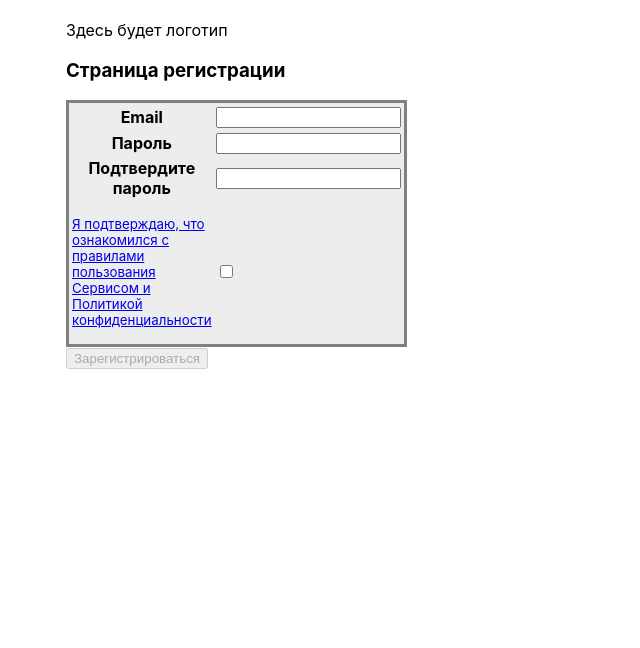
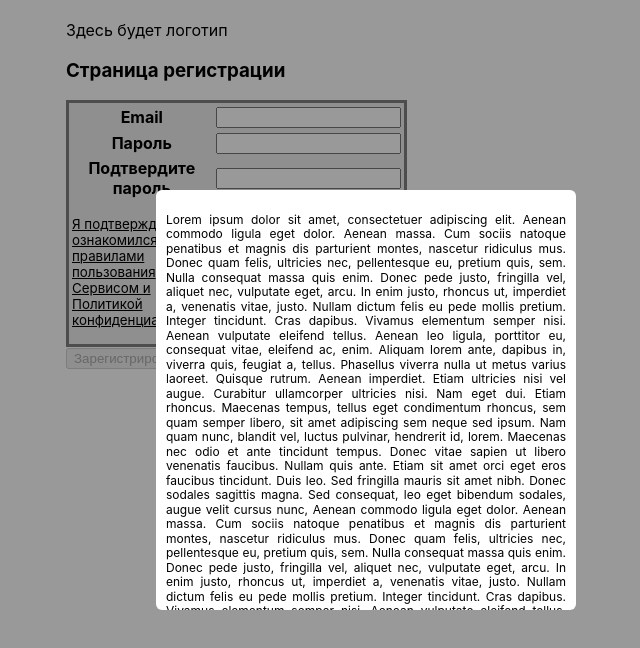
Before and after one commit to AnastasiaEvl/Trav.io, a React (Create React App) app: page / in a window 1280 px wide. Shown: the top 648 px of the page, without its empty margins (274-914 px from the left). Built offline with nearby package versions, Linux system fonts and the light colour scheme.

Commit message:
add popup CDA

```diff
--- a/src/App.js
+++ b/src/App.js
@@ -2,7 +2,8 @@ import React from 'react'
 import {BrowserRouter as Router} from 'react-router-dom'
 import Layout from './entranceForm/Layout';
 import FormEnter from './entranceForm/formEnter';
-import SingUp from './entranceForm/SignUp/SignUp'
+
+
 
 function App()  {
   return (
--- /dev/null
+++ b/src/entranceForm/Modal/Modal.css
@@ -0,0 +1,36 @@
+.modal {
+    height: 100vh;
+    width: 100vw;
+    background-color: rgba(0,0,0,0.4);
+    position: fixed;
+    top:0;
+    left:0;
+    display: flex;
+    align-items: center;
+    justify-content: center;
+    opacity: 0;
+    pointer-events: none;
+    transition: 0.5s;
+
+}
+
+.modal.active {
+    opacity: 1;
+    pointer-events: all;
+
+}
+.modal__content {
+    padding: 20px;
+    border-radius: 12px;
+    background-color: white;
+    transform: scale(0.5);
+    transition: 0.4s all;
+    width: 800px;
+    height: 800px;
+    overflow: auto;
+
+}
+.modal__content.active {
+    transform: scale(1);
+
+}
--- /dev/null
+++ b/src/entranceForm/Modal/Modal.js
@@ -0,0 +1,17 @@
+import React from "react";
+import "./Modal.css";
+
+
+
+const Modal = ({active, setActive, children}) => {
+    return (
+        <div className={active ? "modal active": "modal"} onClick={() => setActive(false)}>
+            <div className={active ? "modal__content": "modal"} onClick={e=>e.stopPropagation}>
+                {children}
+
+            </div>
+
+        </div>
+    )
+}
+export default Modal;
--- a/src/entranceForm/formEnter.js
+++ b/src/entranceForm/formEnter.js
@@ -1,6 +1,9 @@
-import React, {useState, useEffect} from "react";
+import React, {ReactElement, useState, useEffect} from "react";
 import axios from 'axios';
 import {Link} from 'react-router-dom'
+import Modal from './Modal/Modal'
+
+
 
 const styles = {
   table: {
@@ -29,12 +32,15 @@ const styles = {
   const [errorPassword, setErrorPasword]=useState('Введите пароль')
   const [errorConfirmPassword, setErrorConfirmPassword]=useState('Пароли не совпадают')
   const [checked, setChecked] = useState(false);
+  const [modalActive, setModalActive]= useState(true);
+
 
 
 
   function buttonChange () {
+    console.log(checked)
 
-    if (errorEmail || errorPassword || errorConfirmPassword){
+    if (errorEmail || errorPassword || errorConfirmPassword || !checked){
       return false;
     }else {
       return true;
@@ -50,7 +56,7 @@ const styles = {
       setErrorEmail( 'Некорректный e-mail')
     } else {
       setErrorEmail('')
-
+      cheackEmail();
     }
   }
 
@@ -97,9 +103,14 @@ const equalsPassword = (data) => {
      axios.post('http//server', {email, password})
      .then(data=>console.log(data))
      .catch(error=>console.log(error))
-
   }
 
+
+  function cheackEmail(){
+    axios.post('http//cheackEmail', {email})
+    .then(data=>console.log(data))
+    .catch(error=>console.log(error))
+  }
   return (
     <div>
       <div className="wrapper">
@@ -137,10 +148,44 @@ const equalsPassword = (data) => {
               </tr>
               <tr>
               <td>
-              <Link to="/CDA"><p style={{fontSize: '10pt'}}>Я подтверждаю, что ознакомился с правилами пользования Сервисом и Политикой конфиденциальности</p></Link>
+              <p style={{fontSize: '10pt', textDecoration:'underline'}} onClick={() => setModalActive(true)}>Я подтверждаю, что ознакомился с правилами пользования Сервисом и Политикой конфиденциальности</p>
               </td>
               <td>
               <input type="checkbox" checked={checked} onChange={() => setChecked(!checked)} />
+              <Modal active = {modalActive} setActive={setModalActive}>
+                <p style={{fontSize: '18pt', textAlign:'justify'}}>Lorem ipsum dolor sit amet, consectetuer adipiscing elit.
+                  Aenean commodo ligula eget dolor. Aenean massa. Cum sociis
+                  natoque penatibus et magnis dis parturient montes, nascetur ridiculus mus.
+                  Donec quam felis, ultricies nec, pellentesque eu, pretium quis, sem. Nulla consequat
+                  massa quis enim. Donec pede justo, fringilla vel, aliquet nec, vulputate eget, arcu.
+                  In enim justo, rhoncus ut, imperdiet a, venenatis vitae, justo. Nullam dictum felis eu pede mollis
+                  pretium. Integer tincidunt. Cras dapibus. Vivamus elementum semper nisi. Aenean vulputate eleifend
+                  tellus. Aenean leo ligula, porttitor eu, consequat vitae, eleifend ac, enim. Aliquam lorem ante, dapibus
+                  in, viverra quis, feugiat a, tellus. Phasellus viverra nulla ut metus varius laoreet. Quisque rutrum.
+                  Aenean imperdiet. Etiam ultricies nisi vel augue. Curabitur ullamcorper ultricies nisi. Nam eget dui.
+                  Etiam rhoncus. Maecenas tempus, tellus eget condimentum rhoncus, sem quam semper libero, sit amet
+                   adipiscing sem neque sed ipsum. Nam quam nunc, blandit vel, luctus pulvinar, hendrerit id, lorem.
+                    Maecenas nec odio et ante tincidunt tempus. Donec vitae sapien ut libero venenatis faucibus.
+                    Nullam quis ante. Etiam sit amet orci eget eros faucibus tincidunt. Duis leo. Sed fringilla
+                    mauris sit amet nibh. Donec sodales sagittis magna. Sed consequat, leo eget bibendum sodales,
+                    augue velit cursus nunc,
+                    Aenean commodo ligula eget dolor. Aenean massa. Cum sociis
+                  natoque penatibus et magnis dis parturient montes, nascetur ridiculus mus.
+                  Donec quam felis, ultricies nec, pellentesque eu, pretium quis, sem. Nulla consequat
+                  massa quis enim. Donec pede justo, fringilla vel, aliquet nec, vulputate eget, arcu.
+                  In enim justo, rhoncus ut, imperdiet a, venenatis vitae, justo. Nullam dictum felis eu pede mollis
+                  pretium. Integer tincidunt. Cras dapibus. Vivamus elementum semper nisi. Aenean vulputate eleifend
+                  tellus. Aenean leo ligula, porttitor eu, consequat vitae, eleifend ac, enim. Aliquam lorem ante, dapibus
+                  in, viverra quis, feugiat a, tellus. Phasellus viverra nulla ut metus varius laoreet. Quisque rutrum.
+                  Aenean imperdiet. Etiam ultricies nisi vel augue. Curabitur ullamcorper ultricies nisi. Nam eget dui.
+                  Etiam rhoncus. Maecenas tempus, tellus eget condimentum rhoncus, sem quam semper libero, sit amet
+                   adipiscing sem neque sed ipsum. Nam quam nunc, blandit vel, luctus pulvinar, hendrerit id, lorem.
+                    Maecenas nec odio et ante tincidunt tempus. Donec vitae sapien ut libero venenatis faucibus.
+                    Nullam quis ante. Etiam sit amet orci eget eros faucibus tincidunt. Duis leo. Sed fringilla
+                    mauris sit amet nibh. Donec sodales sagittis magna. Sed consequat, leo eget bibendum sodales,
+                    augue velit cursus nunc,</p>
+                    <button style={{height:'50px', width: '150px', fontSize:'20pt', float: 'right'}}>Закрыть</button>
+              </Modal>
               </td>
 
             </tr>
```
